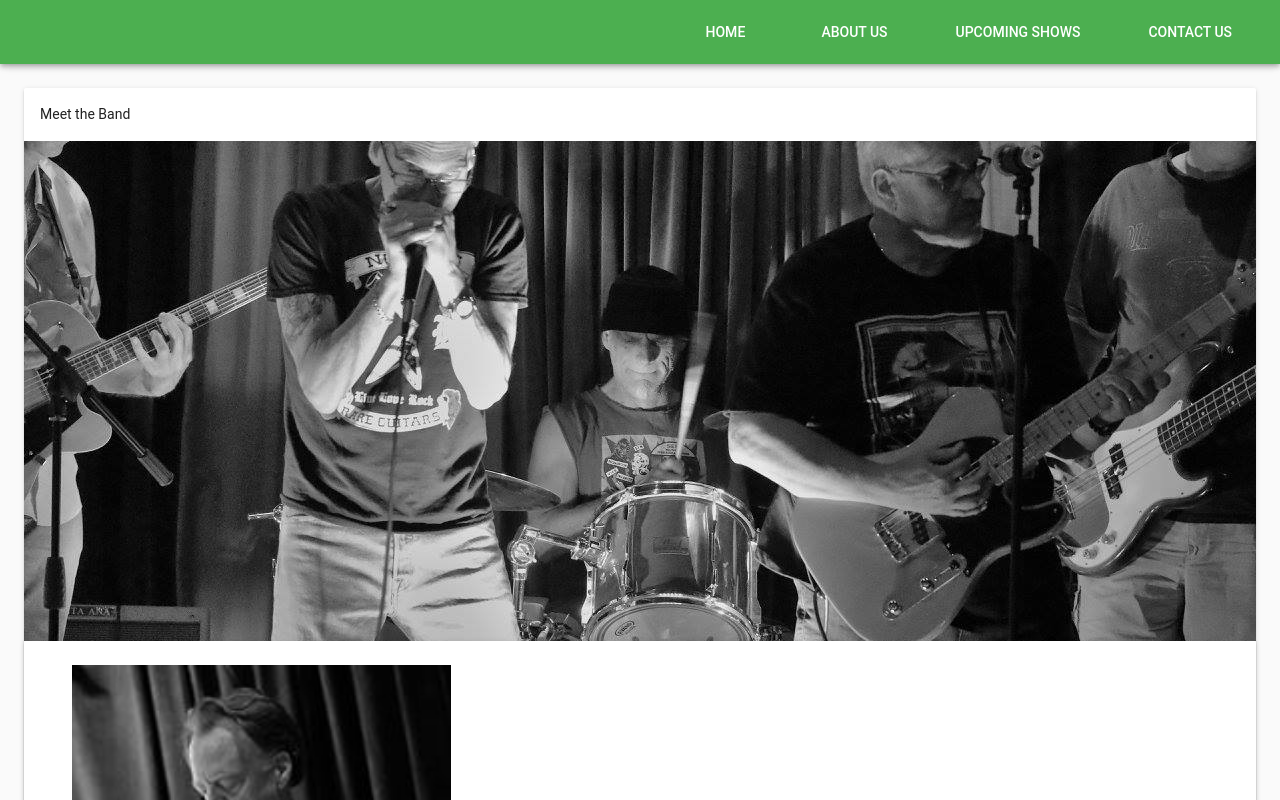
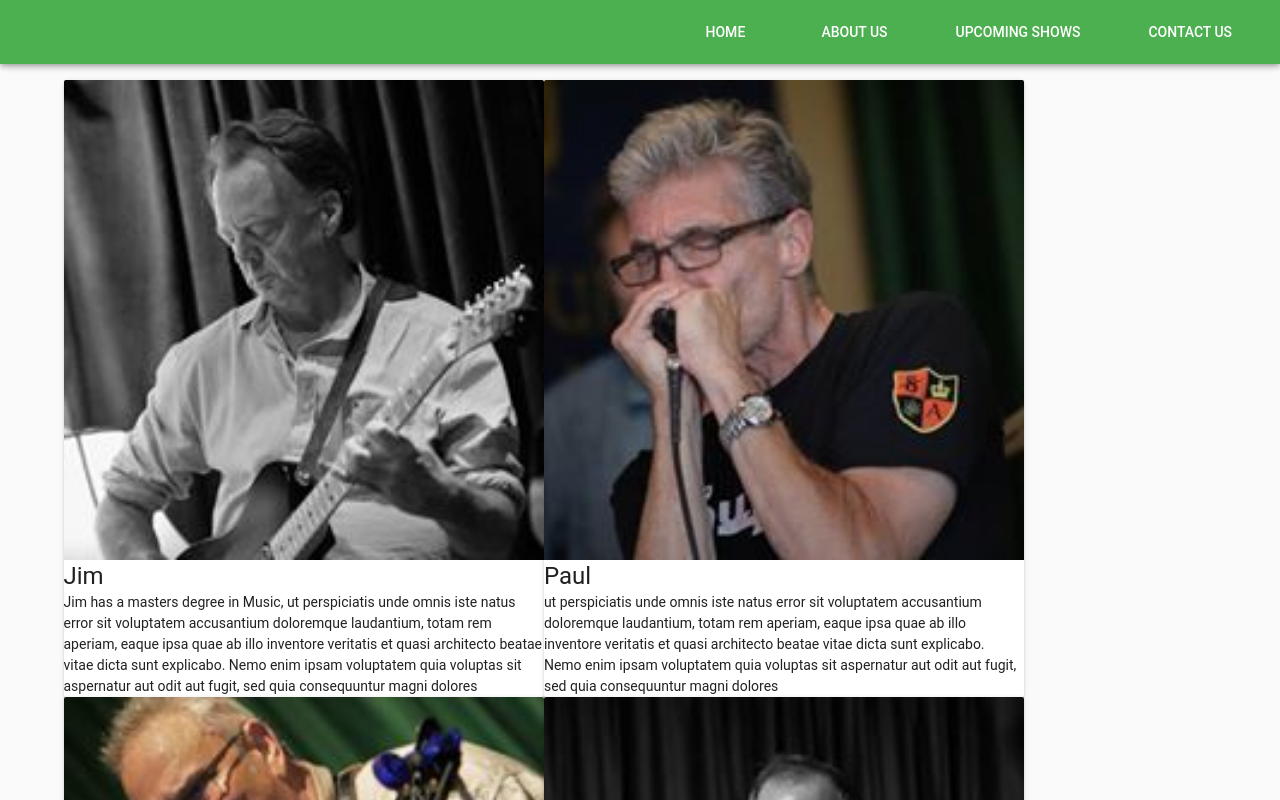
Before and after one commit to JakeAdams91/cadillac-assembly-line, a Vue app: page / in a window 1280 px wide. Both pictures are taken after a click on the button "ABOUT US". Shown: the top 800 px of the page. Built offline with nearby package versions, Linux system fonts and the light colour scheme.

Commit message:
current work on about page

```diff
--- a/src/components/About.vue
+++ b/src/components/About.vue
@@ -1,16 +1,21 @@
 <template>
-  <v-container fluid>
+  <v-container grid-list-lg>
     <v-layout>
-      <v-flex>
-        <v-card>
+      <v-flex sm5 xs12 v-for="(column, i) in gridColumns" :key="i">
+        <v-layout column>
+          <v-flex v-for="(element, index) in column" :key="index">
+            <band-members :member="element"></band-members>
+          </v-flex>
+        </v-layout>
+        <!-- <v-card>
           <v-card-title class="">
             Meet the Band
           </v-card-title>
           <v-parallax :src="require('../assets/images/banner.jpg')"></v-parallax>
-          <v-card>
-            <band-members />
+          <v-card xs6>
+            <band-members/>
           </v-card>
-        </v-card>
+        </v-card> -->
       </v-flex>
     </v-layout>
   </v-container>
@@ -20,6 +25,32 @@
 import BandMembers from './BandMembers'
 export default {
   name: 'About',
+  computed: {
+    getBand () {
+      return this.$store.getters.getBand
+    },
+    gridColumns () {
+      let i = 0
+      let j = 0
+      let columns
+      if (this.$vuetify.breakpoint.xs) {
+        columns = []
+        columns.push(this.getBand)
+        return columns
+      } else if (this.$vuetify.breakpoint.smAndUp) {
+        columns = [[], []]
+        while (i < this.getBand.length) {
+          columns[j].push(this.getBand[i])
+          i += 1
+          j += 1
+          if (j === columns.length) {
+            j = 0
+          }
+        }
+        return columns
+      }
+    }
+  },
   components: {
     BandMembers
   }
--- a/src/components/BandMembers.vue
+++ b/src/components/BandMembers.vue
@@ -1,29 +1,42 @@
 <template>
-  <v-container>
+  <!-- <v-container>
     <v-layout row>
-      <v-flex>
+      <v-flex xs6>
         <div
           v-for="(member, index) in getBand"
           :key="index">
-          <v-flex xs4>
             <v-img :src="member.img"></v-img>
-          </v-flex>
-          <v-flex xs8 offset-xs4>
             <h3 class="headline mb-0"> {{ member.name }} </h3>
             <div> {{ member.bio }} </div>
-          </v-flex>
         </div>
       </v-flex>
     </v-layout>
-  </v-container>
+  </v-container> -->
+  <div>
+      <!-- <v-card-title>{{ member.name }}</v-card-title> -->
+      <!-- <v-divider></v-divider> -->
+    <v-layout row>
+      <v-card>
+        <v-img :src="member.img"></v-img>
+        <h3 class="headline mb-0"> {{ member.name }} </h3>
+        <div> {{ member.bio }} </div>
+      </v-card>
+    </v-layout>
+  </div>
 </template>
 
 <script>
 export default {
   name: "BandMembers",
-  computed: {
-    getBand () {
-      return this.$store.getters.getBand
+  // computed: {
+  //   getBand () {
+  //     return this.$store.getters.getBand
+  //   }
+  // },
+  props: {
+    member: {
+      type: Object,
+      required: true
     }
   }
 }
```
